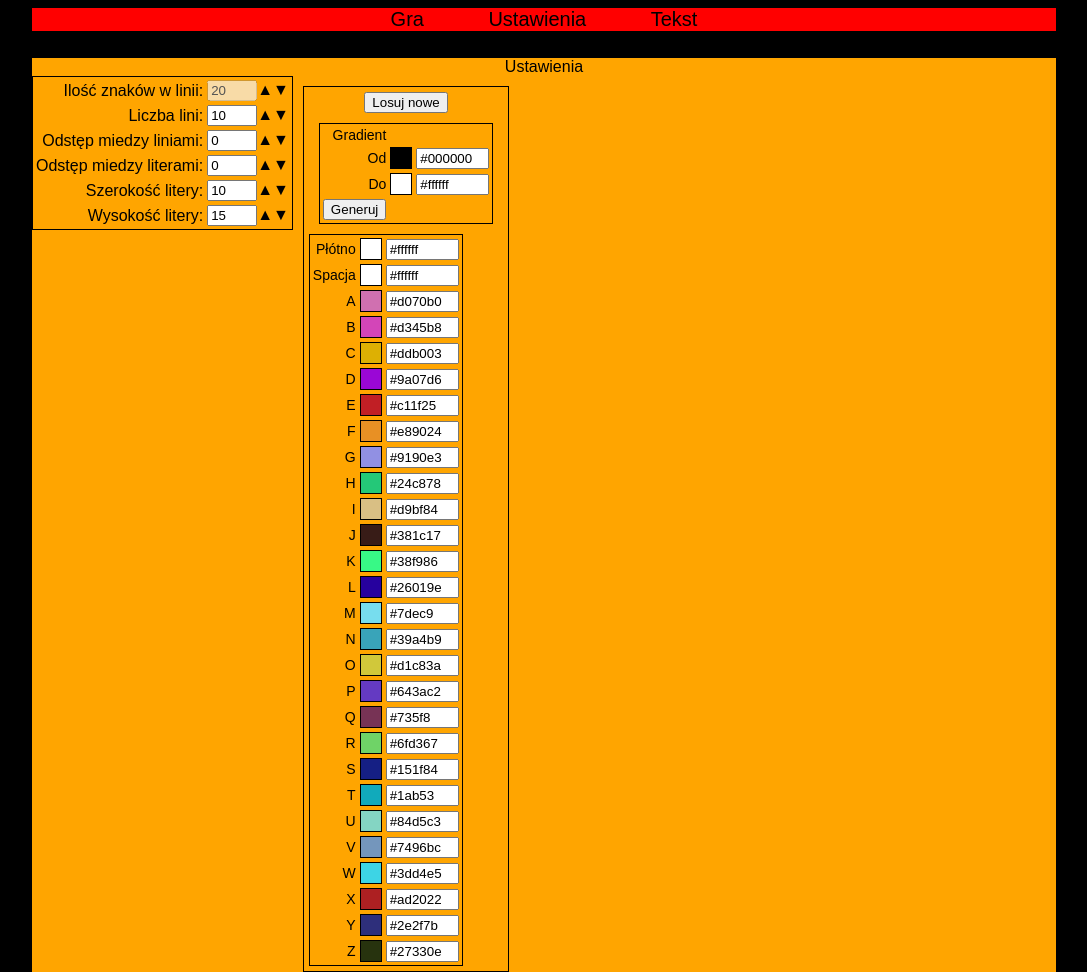
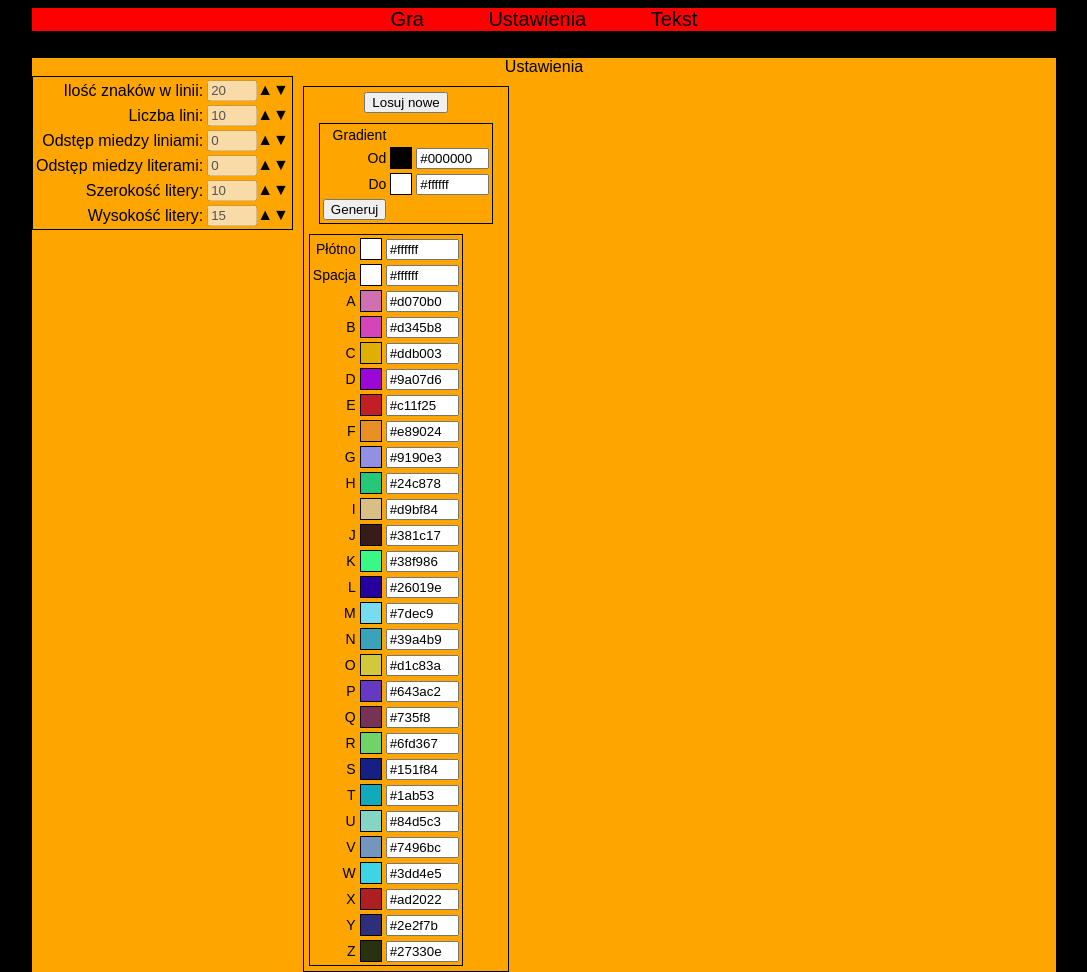
Before and after one commit to rafkol35/Game4, a plain HTML site: page index.html in a window 1280 px wide. Shown: the top 972 px of the page, without its empty margins (96-1183 px from the left). Drawn offline with Linux system fonts and the light colour scheme; a script that the page names is missing.

Commit message:
3) naprawic spinnery aby wpisanie tekstu tez dzialalo - zablokowalem po prostu

```diff
--- a/index.html
+++ b/index.html
@@ -268,19 +268,19 @@
                         <td>Ilość znaków w linii: </td><td><input id="spinnerPageSizeX" disabled="disabled" name="value" value="100" class="settingsSpinner"></td>
                     </tr>
                     <tr>
-                        <td>Liczba lini: </td><td><input id="spinnerPageSizeY" name="value" value="50" class="settingsSpinner"></td>
+                        <td>Liczba lini: </td><td><input id="spinnerPageSizeY" disabled="disabled" name="value" value="50" class="settingsSpinner"></td>
                     </tr>
                     <tr>
-                        <td>Odstęp miedzy liniami: </td><td><input id="spinnerLineSpace" name="value" value="50" class="settingsSpinner"></td>
+                        <td>Odstęp miedzy liniami: </td><td><input id="spinnerLineSpace" disabled="disabled" name="value" value="50" class="settingsSpinner"></td>
                     </tr>
                     <tr>
-                        <td>Odstęp miedzy literami: </td><td><input id="spinnerLetterSpace" name="value" value="50" class="settingsSpinner"></td>
+                        <td>Odstęp miedzy literami: </td><td><input id="spinnerLetterSpace" disabled="disabled" name="value" value="50" class="settingsSpinner"></td>
                     </tr>
                     <tr>
-                        <td>Szerokość litery:</td><td> <input id="spinnerLetterWidth" name="value" value="50" class="settingsSpinner"></td>
+                        <td>Szerokość litery:</td><td> <input id="spinnerLetterWidth" disabled="disabled" name="value" value="50" class="settingsSpinner"></td>
                     </tr>
                     <tr>
-                        <td>Wysokość litery: </td><td> <input id="spinnerLetterHeight" name="value" value="50" class="settingsSpinner"></td>
+                        <td>Wysokość litery: </td><td> <input id="spinnerLetterHeight" disabled="disabled" name="value" value="50" class="settingsSpinner"></td>
                     </tr>
 
                 </table>
--- a/todo.txt
+++ b/todo.txt
@@ -1,6 +1,6 @@
-3) naprawic spinnery aby wpisanie tekstu tez dzialalo
 4) ograniczyc mozliwosc wstawiania liczby liter w pionie i poziomie (ta liczba musi sie sama wyliczac i dostosowywac sie bedzie canvas do maxsize)
 6) okno z akutalnym tekstem
 8) pseudo save
 9) naprawić wygląd
 10) reset wszystkiego ?
+11) dwie wersje : wszystko razem i wszystko osobno
```
